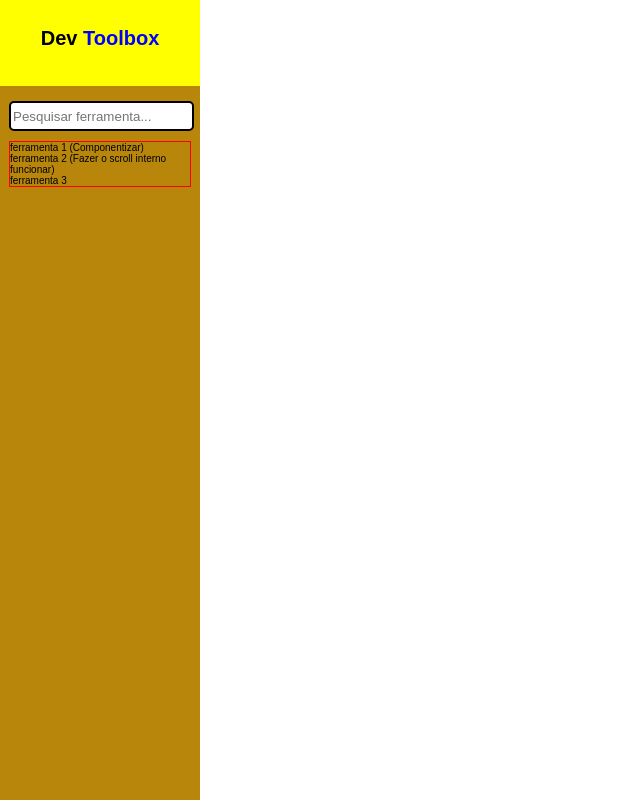
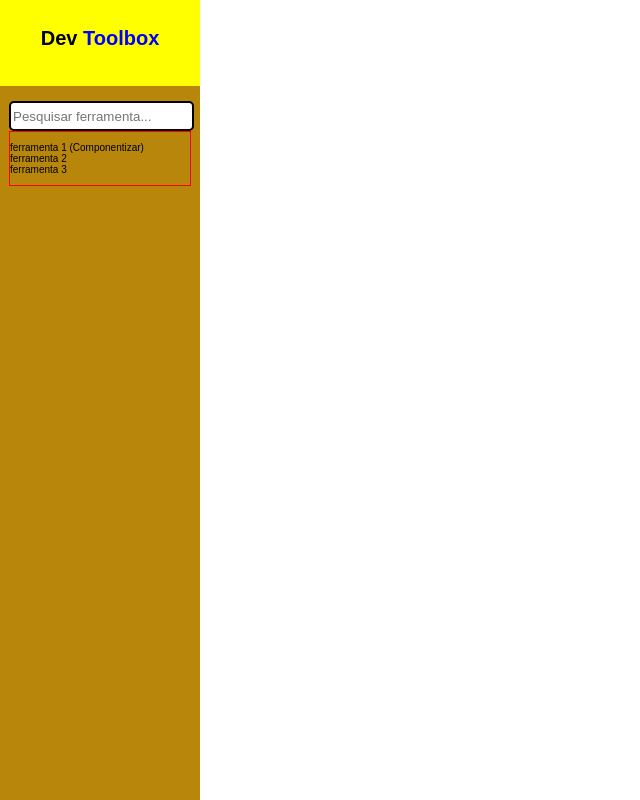
Before and after one commit to MatheusTurra/toolbox, a Next.js app: page / in a window 1280 px wide. Shown: the whole page, without its empty margins (0-640 px from the left). Built offline with nearby package versions, Linux system fonts and the light colour scheme.

Commit message:
Fixed navbar sroll

```diff
--- a/components/SideNavbar/index.jsx
+++ b/components/SideNavbar/index.jsx
@@ -9,12 +9,13 @@ export function SideNavbar() {
       <div className={styles.listContainer}>
         <div className={styles.searchBar}>
           <input type="text" placeholder="Pesquisar ferramenta..."/>
-          <ul className={styles.list}>
+          <div className={styles.list}>
+            <ul>
               <li>
                 ferramenta 1 (Componentizar)
               </li>
               <li>
-              ferramenta 2 (Fazer o scroll interno funcionar)
+                ferramenta 2
               </li>
               <li>
                 ferramenta 3
@@ -22,6 +23,7 @@ export function SideNavbar() {
             </ul>
           </div>
         </div>
+      </div>
     </nav>
   );
 }
--- a/components/SideNavbar/styles.module.css
+++ b/components/SideNavbar/styles.module.css
@@ -29,6 +29,7 @@
   padding:0 9px;
   padding-top: 15px;
   background: var(--secondary);
+  overflow-y: auto;
 }
 
 .listContainer .searchBar input{
@@ -38,7 +39,11 @@
 }
 
 .listContainer .list {
+  display: block;
   border: 1px solid red;
+}
+
+.listContainer .list ul {
   list-style: none;
   padding: 0;
 }
```
Lines whose indentation alone changed are shown as unchanged.
